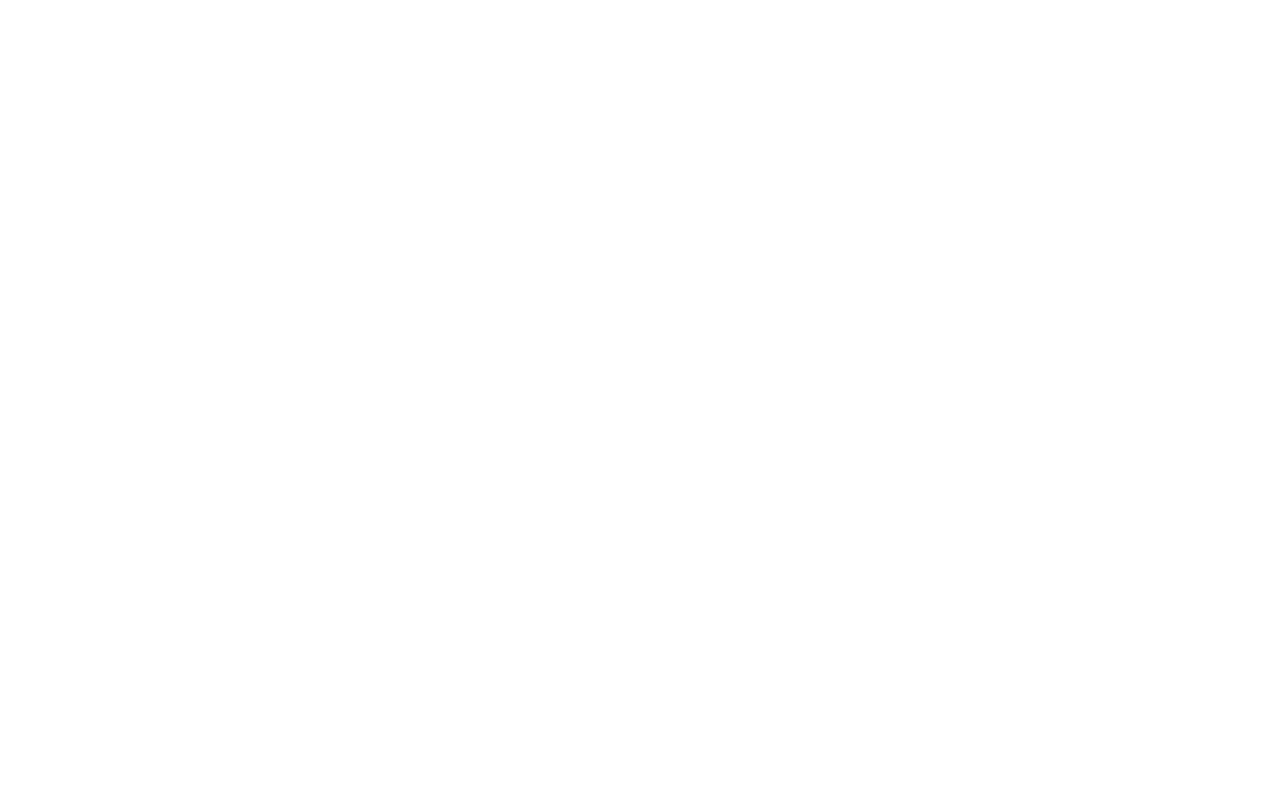
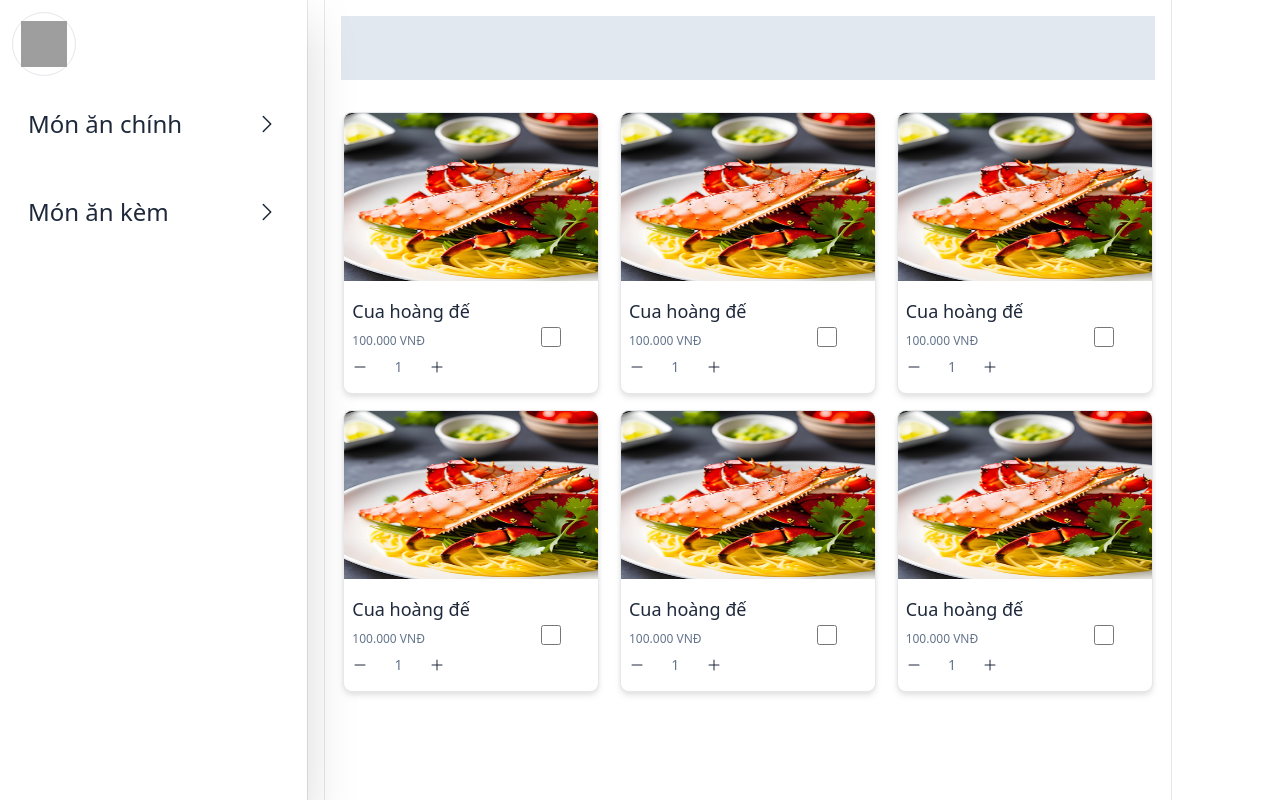
Before and after one commit to Sunntle/thuytinh, a React (Vite) app in the folder client/: page / in a window 1280 px wide. Built offline with nearby package versions, Linux system fonts and the light colour scheme; grey boxes are pictures that could not be loaded.

Commit message:
wip: update code order page

```diff
--- a/client/src/index.css
+++ b/client/src/index.css
@@ -1,3 +1,20 @@
 @tailwind base;
 @tailwind components;
 @tailwind utilities;
+
+::-webkit-scrollbar {
+    width: 3px;
+}
+
+::-webkit-scrollbar-thumb {
+    background-color: rgba(0, 0, 0, 0.2);
+    border-radius: 3px;
+}
+
+::-webkit-scrollbar-thumb:hover {
+    background-color: rgba(0, 0, 0, 0.4);
+}
+
+::-webkit-scrollbar-track {
+    background-color: transparent;
+}
--- a/client/src/pages/OrderPage/OrderFood.jsx
+++ b/client/src/pages/OrderPage/OrderFood.jsx
@@ -4,13 +4,15 @@
 import ButtonComponent from "../../components/ButtonComponent.jsx";
 import FoodCard from "../../components/FoodCard.jsx";
 import SidebarMobile from "./SidebarMobile.jsx";
+import SidebarTablet from "./SidebarTablet.jsx";
 
 const OrderFood = () => {
   const [isSidebarOpen, setIsSidebarOpen] = useState(false);
 
   return (
     <div className="w-12/12 h-screen  text-slate-800">
-            <div className="sm:hidden space-y-5 p-4">
+      <div className="sm:hidden">
+        <div className="space-y-5 p-4">
           <div className="flex justify-between items-center">
             <button>
               <FiChevronLeft className="w-7 h-7" />
@@ -65,9 +67,10 @@
             </div>
           </div>
         </div>
-            <div className="sm:hidden">
-                <SidebarMobile isSidebarOpen={isSidebarOpen} setIsSidebarOpen={setIsSidebarOpen} />
-            </div>
+        <SidebarMobile
+          isSidebarOpen={isSidebarOpen}
+          setIsSidebarOpen={setIsSidebarOpen}
+        />
         <ButtonComponent
           disable={true}
           className={
@@ -78,6 +81,32 @@
           children={"Tiếp tục"}
         />
       </div>
+      {/* Layout Tablet */}
+      <div className="grid grid-cols-12 gap-4">
+        {/*Sidebar Left Content*/}
+        <div className="col-span-4 lg:col-span-3 border-r">
+          <SidebarTablet />
+        </div>
+        {/* Main Content */}
+        <div className="col-span-7 lg:col-span-8 border-x">
+          <div className="p-4 w-full max-h-screen overflow-y-auto">
+            {/* Filter */}
+            <div className="w-full h-16 bg-slate-200 mb-8"></div>
+            {/* List Product */}
+            <div className="flex flex-wrap items-center justify-between gap-4">
+              <FoodCard/>
+              <FoodCard/>
+              <FoodCard/>
+              <FoodCard/>
+              <FoodCard/>
+              <FoodCard/>
+            </div>
+          </div>
+        </div>
+        {/* Sidebar Right Content */}
+        <div className="col-span-1"></div>
+      </div>
+    </div>
   );
 };
 
--- /dev/null
+++ b/client/src/pages/OrderPage/SidebarTablet.jsx
@@ -0,0 +1,39 @@
+import React from "react";
+import { HiXMark } from "react-icons/hi2";
+import SubMenu from "./SubMenu.jsx";
+
+const SidebarTablet = () => {
+  const subMenuList = [
+    {
+      name: "Món ăn chính",
+      menus: ["Nướng", "Lẩu", "Hấp", "Xào"],
+    },
+    {
+      name: "Món ăn kèm",
+      menus: ["Rau", "Thịt"],
+    },
+  ];
+
+  return (
+    <div className="bg-white w-full h-screen z-40 p-3 drop-shadow-2xl">
+      <div className="relative h-full w-full">
+        {/*Logo and Close*/}
+        <div className="flex justify-between items-center mb-5">
+          <div className="w-16 h-16 rounded-full border p-2">
+            <img
+              src="https://img.freepik.com/free-vector/bird-colorful-logo-gradient-vector_343694-1365.jpg"
+              alt=""
+              className="w-full h-full"
+            />
+          </div>
+        </div>
+        {/* List */}
+        {subMenuList?.map((data, index) => (
+          <SubMenu key={index} index={index} data={data} />
+        ))}
+      </div>
+    </div>
+  );
+};
+
+export default SidebarTablet;
--- a/client/src/pages/OrderPage/SubMenu.jsx
+++ b/client/src/pages/OrderPage/SubMenu.jsx
@@ -1,18 +1,50 @@
-import React from "react";
+import React, { useState } from "react";
 import { HiChevronRight } from "react-icons/hi2";
+import { motion } from "framer-motion";
 
-const SubMenu = ({ data }) => {
+const SubMenu = ({ data, index }) => {
+  const [activeKey, setActiveKey] = useState(null);
+
+  const initialMotion = {
+    open: {
+      x: 0,
+      height: "auto",
+      transition: {
+        easeInOut: 1,
+      },
+    },
+    closed: {
+      x: -450,
+      height: 0,
+      transition: {
+        easeInOut: 1,
+      },
+    },
+  };
+
   return (
-        <div className="flex flex-col space-y-5 w-full px-1 mt-10">
+    <div className="flex flex-col space-y-3 w-full px-1 mb-5">
       {/* Menu */}
       <div>
-                <div className="px-3 py-3 flex justify-between items-center bg-primary bg-opacity-[15%] text-primary rounded-lg">
+        <div
+          onClick={() => setActiveKey(activeKey === index ? null : index)}
+          className={`px-3 py-3 mb-3 flex justify-between items-center rounded-lg ${
+            activeKey === index
+              ? "active:bg-primary active:bg-opacity-[15%] active:text-primary"
+              : ""
+          }`}
+        >
           <span className="text-2xl font-medium">{data.name}</span>
-                    <HiChevronRight className="w-6 h-6" />
+          <HiChevronRight className={`w-6 h-6 transition-transform transform duration-300 ${activeKey === index ? 'rotate-90' : ''}`} />
         </div>
         {/* Submenu */}
-                <div className="flex flex-col space-y-5 ml-10 mt-3 ">
-                    {data?.menus?.map((menu,index) => (
+        <motion.div
+          variants={initialMotion}
+          animate={activeKey === index ? "open" : "closed"}
+          transition={{ duration: 0.3 }}
+        >
+          <div className="flex flex-col space-y-5 ml-10">
+            {data?.menus?.map((menu, index) => (
               <div key={index} className="relative">
                 <span className="text-xl font-medium after:absolute after:-bottom-1 after:left-0 after:w-full after:border-b active:text-primary active:after:border-primary">
                   {menu}
@@ -20,6 +52,7 @@
               </div>
             ))}
           </div>
+        </motion.div>
       </div>
     </div>
   );
```
Lines whose indentation alone changed are shown as unchanged.
